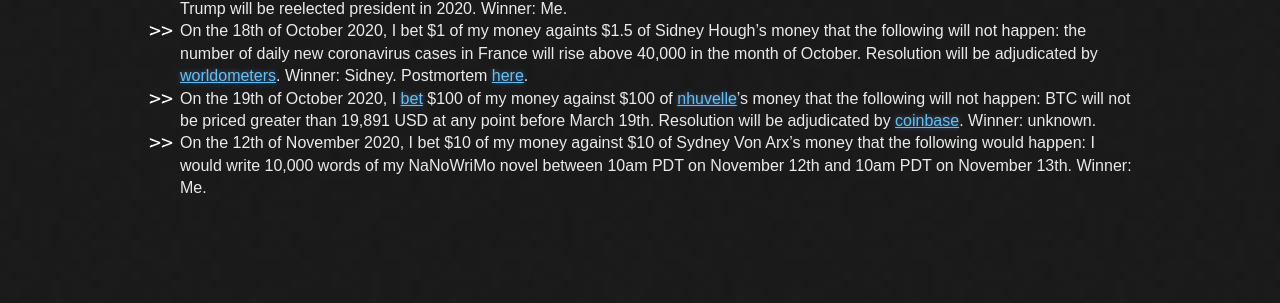
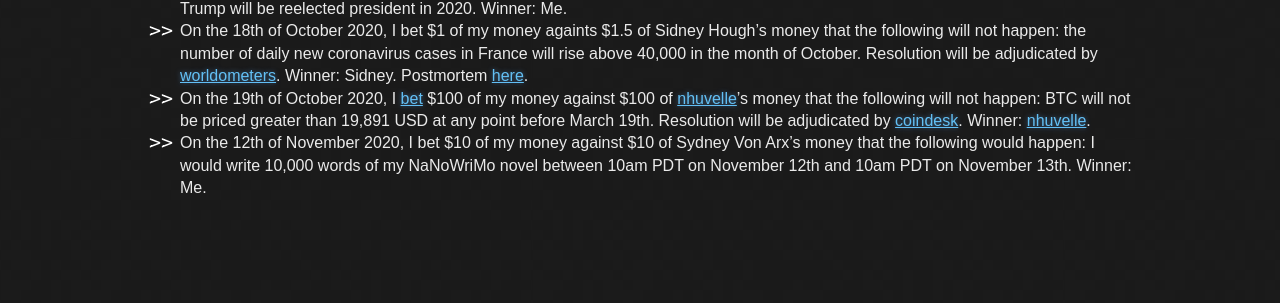
Before and after one commit to tocttou/hacker-blog, a Jekyll site: the page built from bets.md, in a window 1280 px wide. Shown: the part 393-696 px from the top of the page. Built offline with Jekyll 4.4.1, drawn with Linux system fonts in a browser that asks for light colours.

Commit message:
Update bets.md

```diff
--- a/bets.md
+++ b/bets.md
@@ -8,5 +8,5 @@ I strive to [take beliefs seriously](https://radimentary.wordpress.com/2018/01/1
 * On the 4th of September 2020, I bet \$800 of my money against \$1200 of Noa Nabeshima's money that the following will not happen: Systems in GPT line will  make less than one billion dollars in customer revenue clearly tied to such systems by 2025, counting the best percentage estimates of product revenue for systems that contain GPT line subcomponents. Resolution will be adjudicated by [this metaculus question](https://www.metaculus.com/questions/5118/will-robin-hanson-win-a-bet-that-the-gpt-line-of-language-models-will-generate--1bn-in-customer-revenue-by-2025/). Winner: unknown.
 * On the 8th of September 2020, I bet \$20 of my money against \$17 of Jack Ryan's money that the following will not happen: Donald Trump will be reelected president in 2020. Winner: Me.
 * On the 18th of October 2020, I bet \$1 of my money againts \$1.5 of Sidney Hough's money that the following will not happen: the number of daily new coronavirus cases in France will rise above 40,000 in the month of October. Resolution will be adjudicated by [worldometers](https://www.worldometers.info/coronavirus/country/france/). Winner: Sidney. Postmortem [here](https://markxu.com/france-postmortem).
-* On the 19th of October 2020, I [bet](/assets/nhuvelle_bet.png) \$100 of my money against \$100 of [nhuvelle](https://www.metaculus.com/accounts/profile/112463/)'s money that the following will not happen: BTC will not be priced greater than 19,891 USD at any point before March 19th. Resolution will be adjudicated by [coinbase](https://www.coinbase.com/). Winner: unknown.
+* On the 19th of October 2020, I [bet](/assets/nhuvelle_bet.png) \$100 of my money against \$100 of [nhuvelle](https://www.metaculus.com/accounts/profile/112463/)'s money that the following will not happen: BTC will not be priced greater than 19,891 USD at any point before March 19th. Resolution will be adjudicated by [coindesk](https://www.coindesk.com/price/bitcoin). Winner: [nhuvelle](/assets/nhuvelle_lost.png).
 * On the 12th of November 2020, I bet \$10 of my money against \$10 of Sydney Von Arx's money that the following would happen: I would write 10,000 words of my NaNoWriMo novel between 10am PDT on November 12th and 10am PDT on November 13th. Winner: Me.
```
